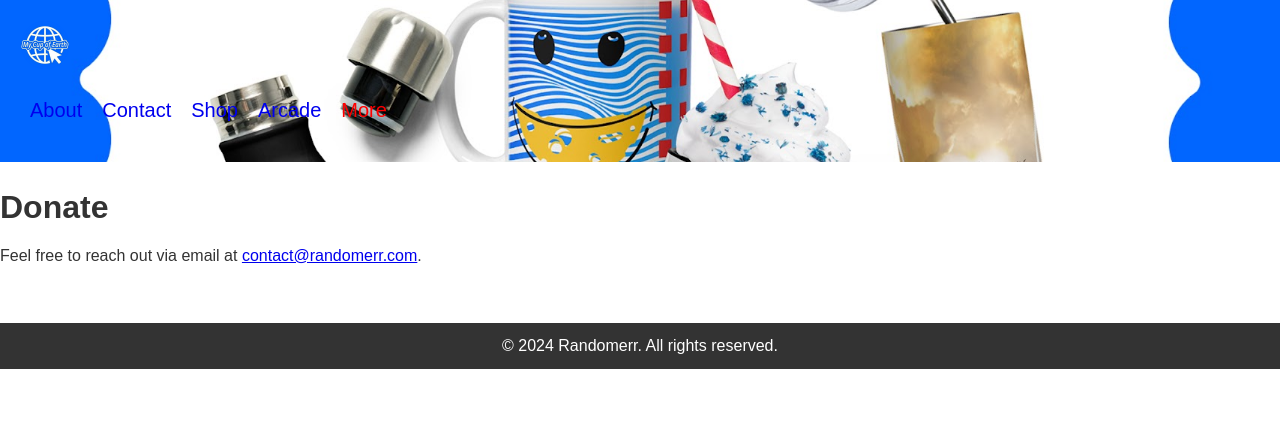
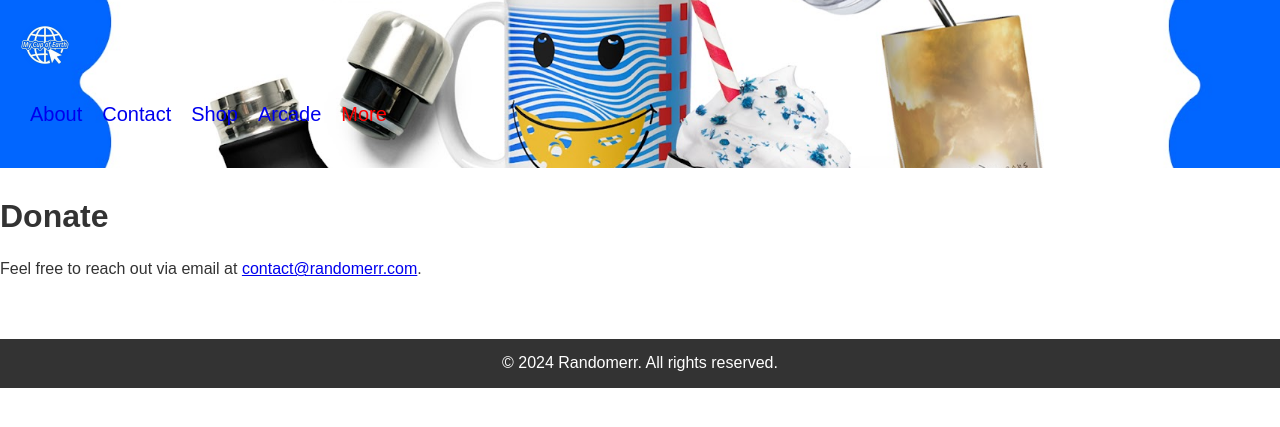
Before and after one commit to m-cochran/Randomerr, a Jekyll site: the page built from donate.md, in a window 1280 px wide. Shown: the top 427 px of the page. Built offline with Jekyll 4.4.1, drawn with Linux system fonts in a browser that asks for light colours.

Commit message:
Update styles.css

```diff
--- a/assets/css/styles.css
+++ b/assets/css/styles.css
@@ -3,7 +3,7 @@ body {
   font-family: Arial, sans-serif;
   margin: 0;
   padding: 0;
-  line-height: 1.6;
+  line-height: 1.8;
   color: #333;
 }
 
@@ -295,7 +295,7 @@ p {
 .product-description {
   font-size: 0.9em;
   color: #777;
-  line-height: 1.4;
+  line-height: 1.8;
 }
 
 /* Modal styling enhancements */
```
